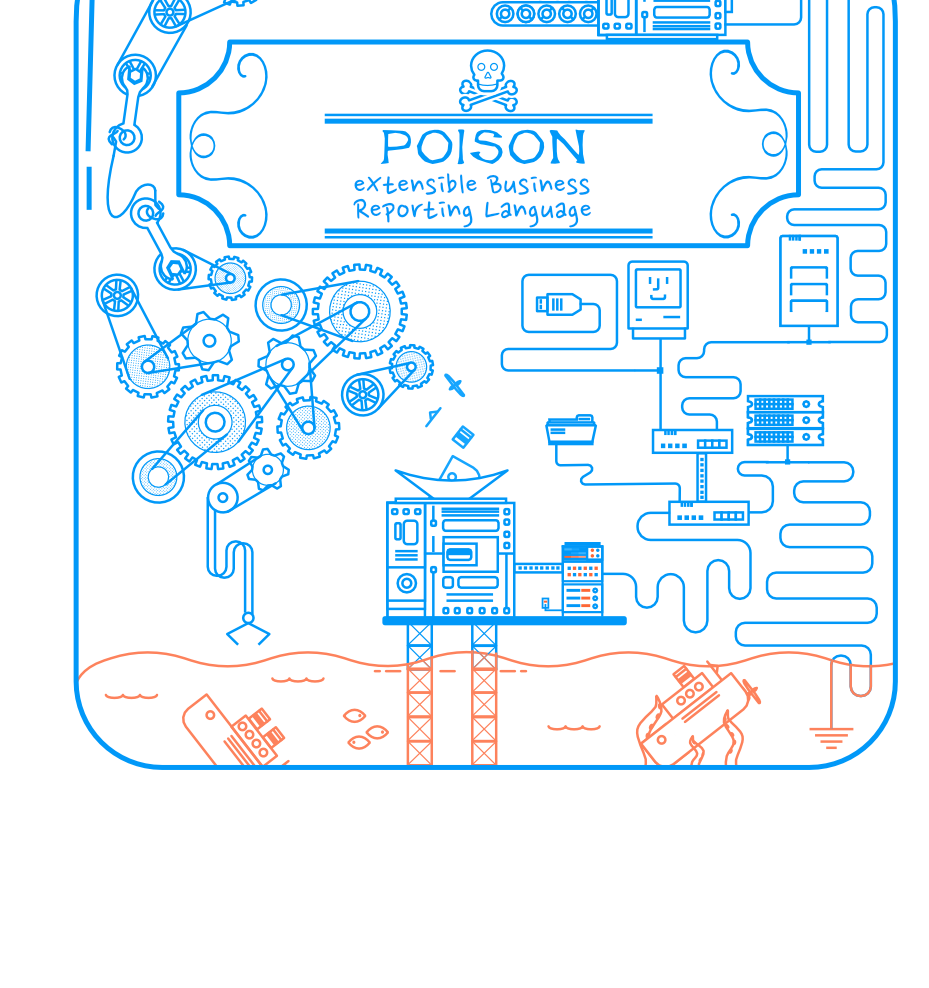
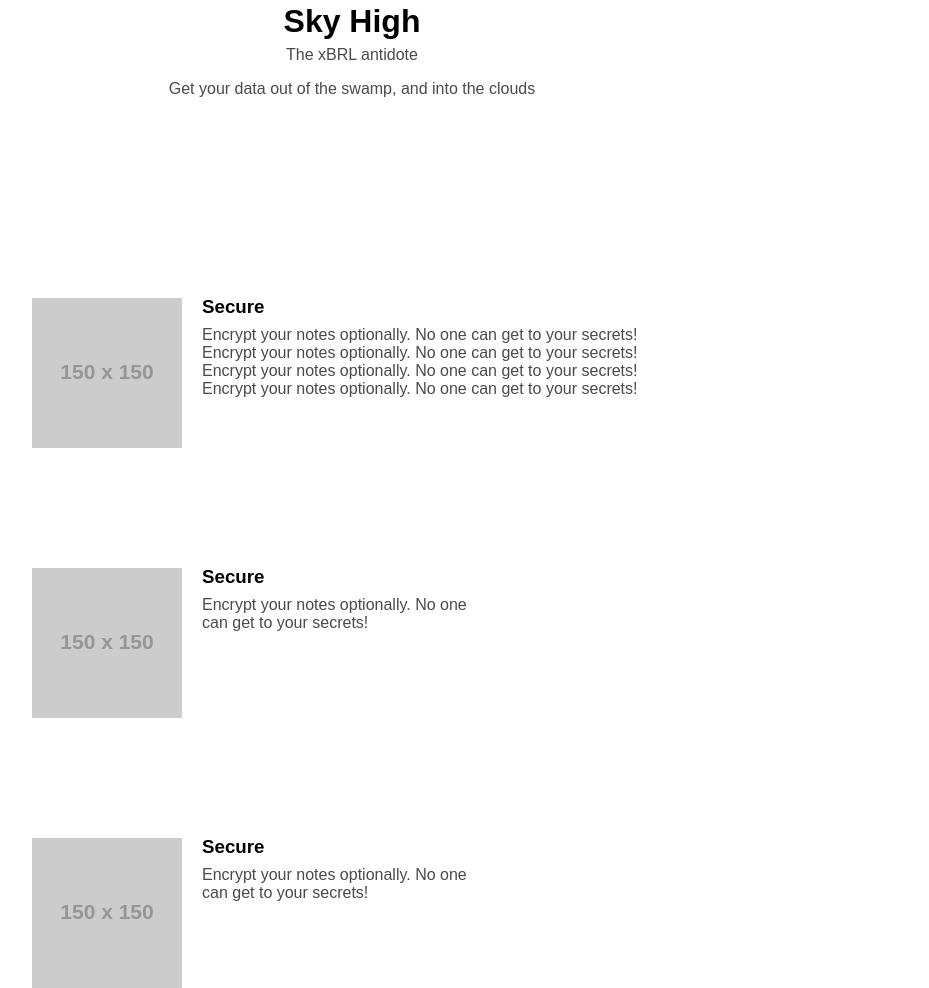
Before and after one commit to pivotink/skyhigh, a plain HTML site: page index.html in a window 1280 px wide. Shown: the part 695-1683 px from the top of the page, without its empty margins (288-1217 px from the left). Before the commit the page ends 1545 px from the top, so only its background shows below. Drawn offline with Linux system fonts and the light colour scheme; placeholder pictures from the web are drawn by us.

Commit message:
Starting on minimalist site

```diff
--- a/index.html
+++ b/index.html
@@ -1,13 +1,39 @@
-<!DOCTYPE html>
+<!doctype html>
 <html>
-<head>
-<link rel="stylesheet" href="style.css">
-</head>
-<body>
+  <head>
+      <meta charset="utf-8">
+      <meta name="description" content="">
+      <meta name="viewport" content="width=device-width, initial-scale=1">
+      <title>Sky High - the xBRL antidote</title>
+      <link href="https://fonts.googleapis.com/css?family=Raleway" rel="stylesheet">
+      <link rel="stylesheet" href="style.css">
+  </head>
+  <body>
+    <div class="hero">
+      <img src="logo.png"/>
+      <h1 class="hero__title">Sky High</h1>
+      <p class="hero__description">The xBRL antidote</p>
+      <p class="hero__description">Get your data out of the swamp, and into the clouds</p>
+    </div>
+    <div class="wrapper">
+      <div class="feature">
+        <div class="feature__item">
+          <img src="http://via.placeholder.com/150x150" />
+          <h3 class="section__title">Secure</h3>
+          <p>Encrypt your notes optionally. No one can get to your secrets! Encrypt your notes optionally. No one can get to your secrets! Encrypt your notes optionally. No one can get to your secrets! Encrypt your notes optionally. No one can get to your secrets! </p>
+        </div>
+        <div class="feature__item">
+          <img src="http://via.placeholder.com/150x150" />
+          <h3 class="section__title">Secure</h3>
+          <p>Encrypt your notes optionally. No one can get to your secrets! </p>
+        </div>
+        <div class="feature__item">
+          <img src="http://via.placeholder.com/150x150" />
+          <h3 class="section__title">Secure</h3>
+          <p>Encrypt your notes optionally. No one can get to your secrets! </p>
+        </div>
+      </div>
 
-<div class="center">
-<img src="poison.png" />
-</div>
 
-</body>
+  </body>
 </html>
--- a/style.css
+++ b/style.css
@@ -1,9 +1 @@
-.center {
-    margin: auto;
-    width: 50%;
-    padding: 10px;
-}
-.center img {
-    /*max-width: 100%;*/
-    max-height: 100%;
-}
+body,html{padding:0;margin:0;font-family:'Nunito Sans',sans-serif;background-color:#fff}p{font-weight:300;color:#4a4a4a}a,a:hover{text-decoration:none;color:var(--primary-color)}*{box-sizing:border-box}.section__title{color:var(--primary-color)}.link{text-decoration:none;transition:all .3s ease-out}.link:hover{color:var(--accent-color)}.wrapper{margin:0 auto;width:50%}@keyframes fadeUp{0%{opacity:0;transform:translate3d(0,30px,0)}100%{transform:translate3d(0,0,0)}}.logo{background:url(logo.svg) no-repeat;background-size:contain;margin:1rem 0 0 1rem}.hero{text-align:center;background-color:var(bg-color);padding:2rem 0 3rem}.hero img{max-width:30%}.hero__title{font-weight:900;color:var(--primary-color)}.hero__description{margin:-1rem auto 2rem auto}.feature{display:flex;flex-wrap:wrap}.feature__item{padding-top:100px}.feature__item img{float:left;padding-right:20px;padding-top:20px}.feature__item .section__title{margin-bottom:0}.feature__item p{margin-top:.5rem;overflow:hidden}@media (max-width:750px){.feature{flex-direction:column}.feature__item{max-width:100%;margin:0}.feature__item img{float:none;margin:auto;display:block}.hero img{max-width:70%;top:-40px;position:relative}}
```
Also changed, not shown: logo.png (added), poison.png (deleted).
